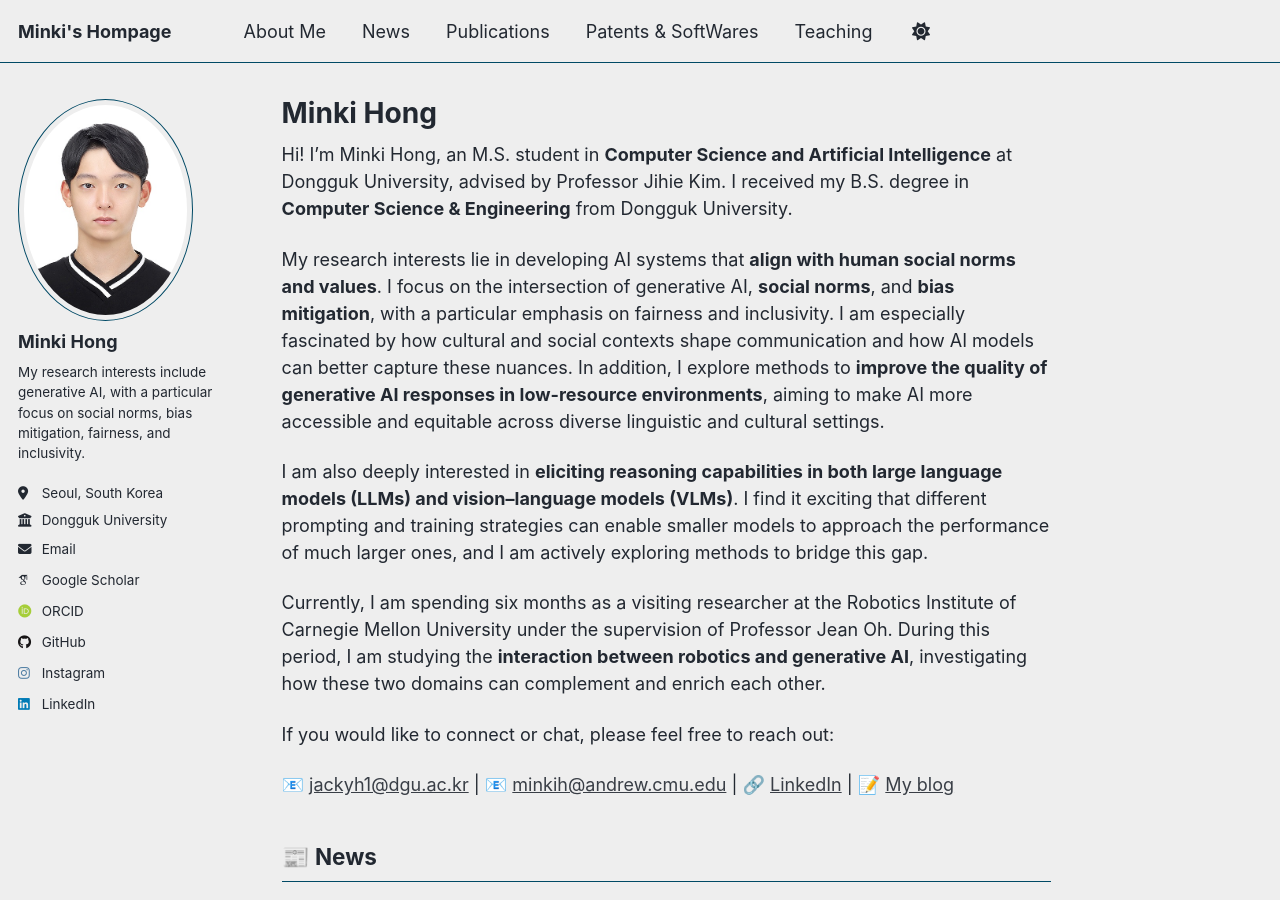
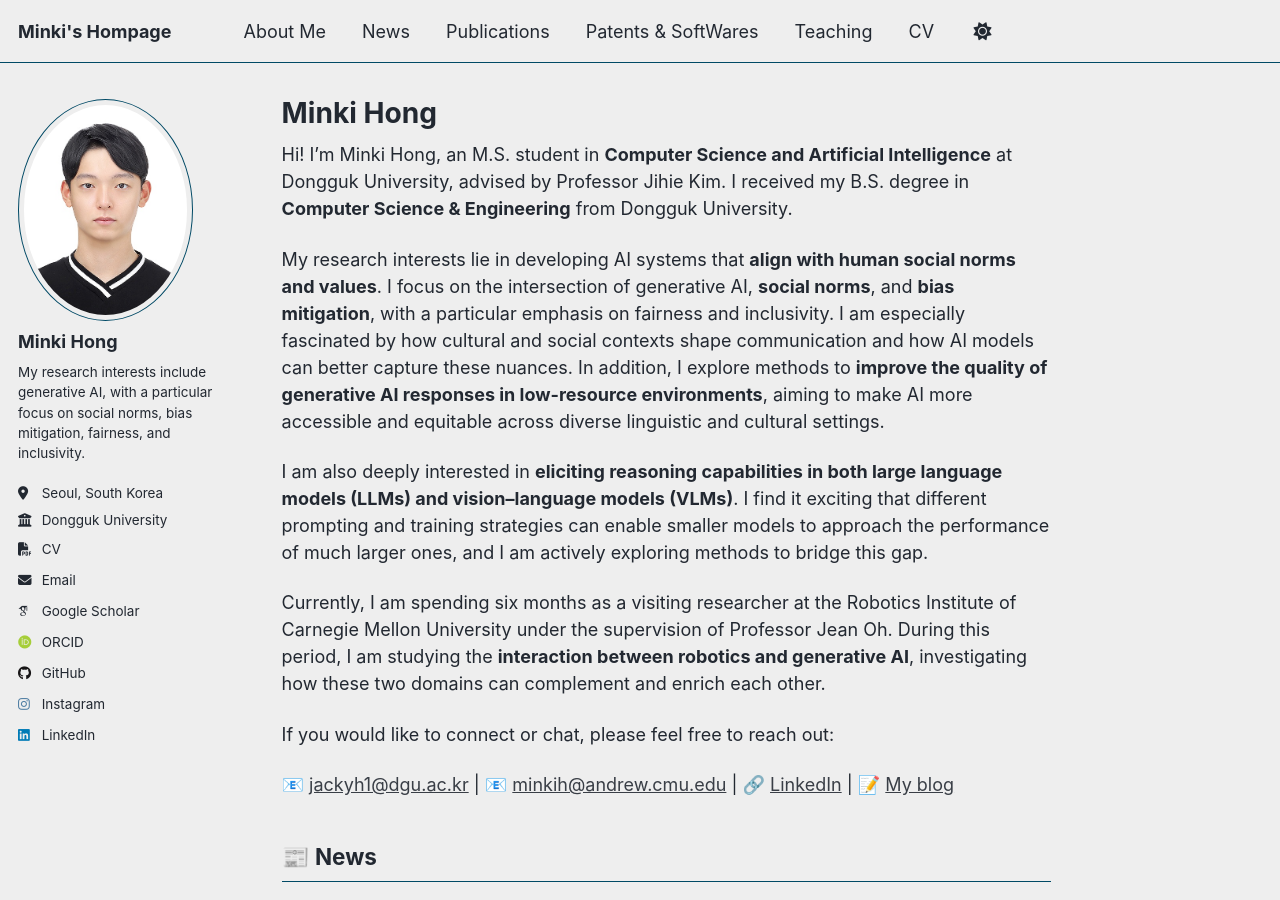
Before and after one commit to bk123477/bk123477.github.io, a Jekyll site: the page built from _pages/about.md, in a window 1280 px wide and 900 px high. Built offline with Jekyll 4.4.1, drawn with Linux system fonts in a browser that asks for light colours; some web fonts are replaced; a script that is not in the unit is left out.

Commit message:
update CV

```diff
--- a/_config.yml
+++ b/_config.yml
@@ -29,6 +29,7 @@ author:
   location         : "Seoul, South Korea"
   employer         : "Dongguk University"
   uri              : # URL
+  cv               : /files/CV_Minki_Hong.pdf
   email            : "jackyh1@dgu.ac.kr"
 
   # Academic websites
--- a/_includes/author-profile.html
+++ b/_includes/author-profile.html
@@ -32,6 +32,9 @@
       {% endif %}
       {% if author.uri %}
         <li><a href="{{ author.uri }}"><i class="fas fa-fw fa-link icon-pad-right" aria-hidden="true"></i>{{ site.data.ui-text[site.locale].website_label | default: "Website" }}</a></li>
+      {% endif %}
+      {% if author.cv %}
+        <li><a href="{{ author.cv }}"><i class="fas fa-fw fa-file-pdf icon-pad-right" aria-hidden="true"></i>CV</a></li>
       {% endif %}
       {% if author.email %}
         <li><a href="mailto:{{ author.email }}"><i class="fas fa-fw fa-envelope icon-pad-right" aria-hidden="true"></i>{{ site.data.ui-text[site.locale].email_label | default: "Email" }}</a></li>
```
Also changed, not shown: _data/navigation.yml (+2 -5 lines), 1 other file.
